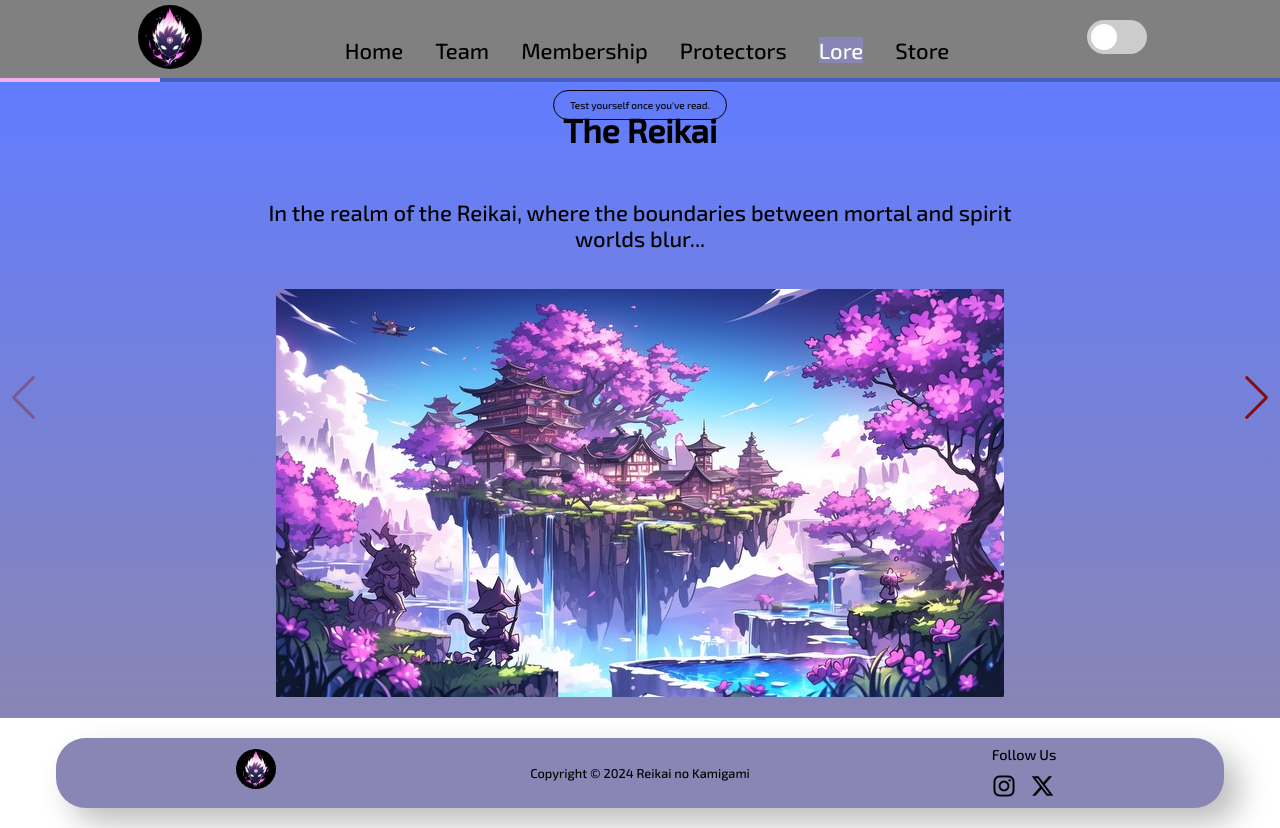
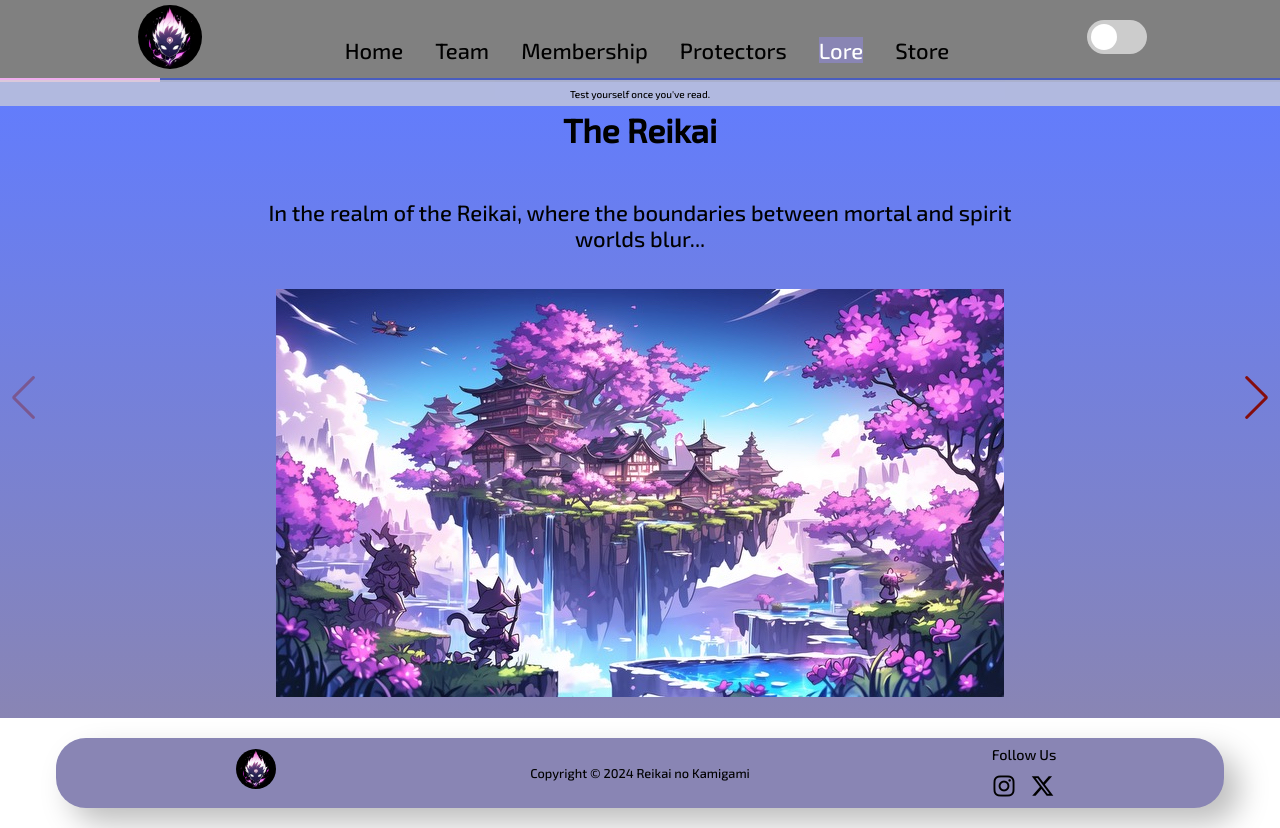
Before and after one commit to Stayin-blick/reikai_pp2, a website: page lore.html in a window 1280 px wide. Drawn offline with nearby package versions, Linux system fonts and the light colour scheme.

Commit message:
prompt change

```diff
--- a/assets/css/style.css
+++ b/assets/css/style.css
@@ -520,9 +520,10 @@ table th {
     text-align-last: center;
     font-size: x-small;
     padding: 0.5rem 1rem;
-    border-radius: 25px;
-    backdrop-filter: blur(35px);
-    border: solid black 0.01rem;
+    height: 10px;
+    min-width: 100%;
+    margin-top: 0px;
+    background: rgba(211, 211, 211, 0.7);
 }
 
 .swiper {
```
